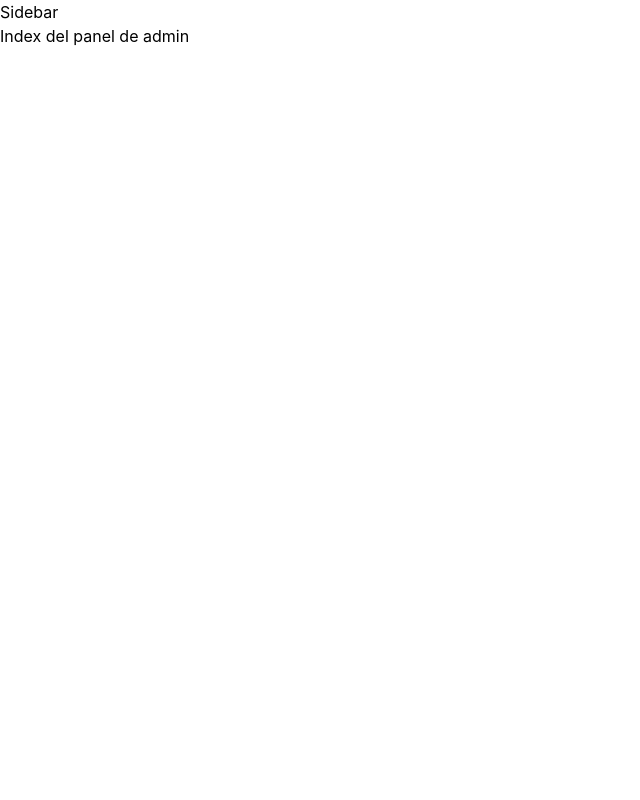
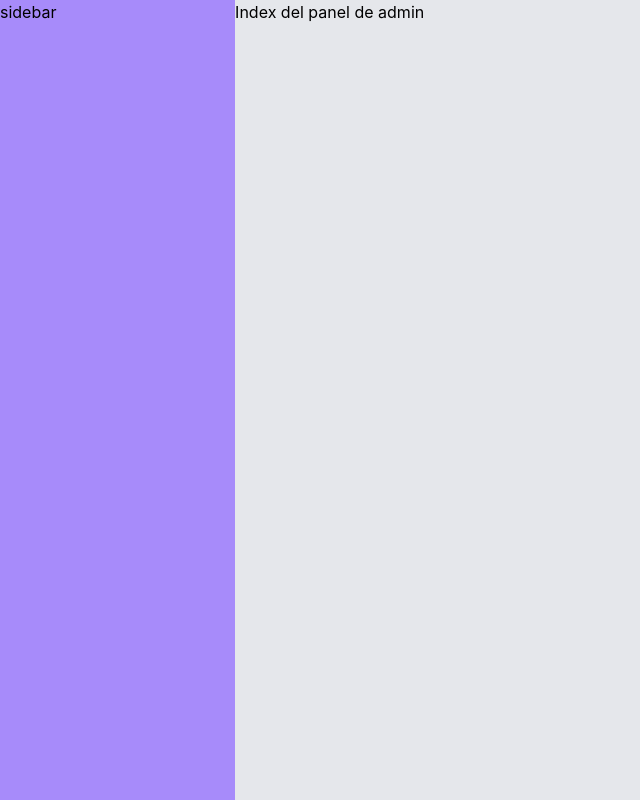
Before and after one commit to maxchz/concesionario-multimarca, a React (Create React App) app: page /admin in a window 1280 px wide. Shown: the whole page, without its empty margins (0-640 px from the left). Built offline with nearby package versions, Linux system fonts and the light colour scheme.

Commit message:
agregar boton en navbar

```diff
--- a/src/components/Navbar.jsx
+++ b/src/components/Navbar.jsx
@@ -1,11 +1,27 @@
 import React from 'react';
+import { Link } from 'react-router-dom';
 
 const Navbar = () => {
   return (
-    <div className='bg-red-400'>
-        Navbar
+    <nav className='bg-red-400'>
+      <ul className="flex w-full justify-between my-5">
+        <li>Logo</li>
+        <li>Navegacion1</li>
+        <li>Navegacion2</li>
+        <li>Navegacion3</li>
+        <li className="px-5">
+          <Link to='/login'>
+            <button className="bg-violet-400 p-2 text-white rounded-lg shadow-md hover:bg-violet-600">
+              Iniciar Sesión
+            </button>
+          </Link>
 
-    </div>
+        </li>
+
+      </ul>
+
+
+    </nav>
   )
 }
 
--- a/src/components/Sidebar.jsx
+++ b/src/components/Sidebar.jsx
@@ -2,9 +2,7 @@
 
 const Sidebar = () => {
   return (
-    <div>
-        Sidebar
-    </div>
+    <nav className="w-72 bg-violet-400">sidebar</nav>
   )
 }
 
--- a/src/layouts/PrivateLayout.jsx
+++ b/src/layouts/PrivateLayout.jsx
@@ -3,9 +3,11 @@
 
 const PrivateLayout = ({children}) => {
   return (
-    <div>
+    <div className="flex w-screen h-screen">
         <Sidebar/>
-        {children}
+        <main className="flex w-full bg-gray-200 overflow-y-scroll">
+          {children}
+        </main>
     </div>
   );
 };
```
Also changed, not shown: src/media/logo.png (added).
